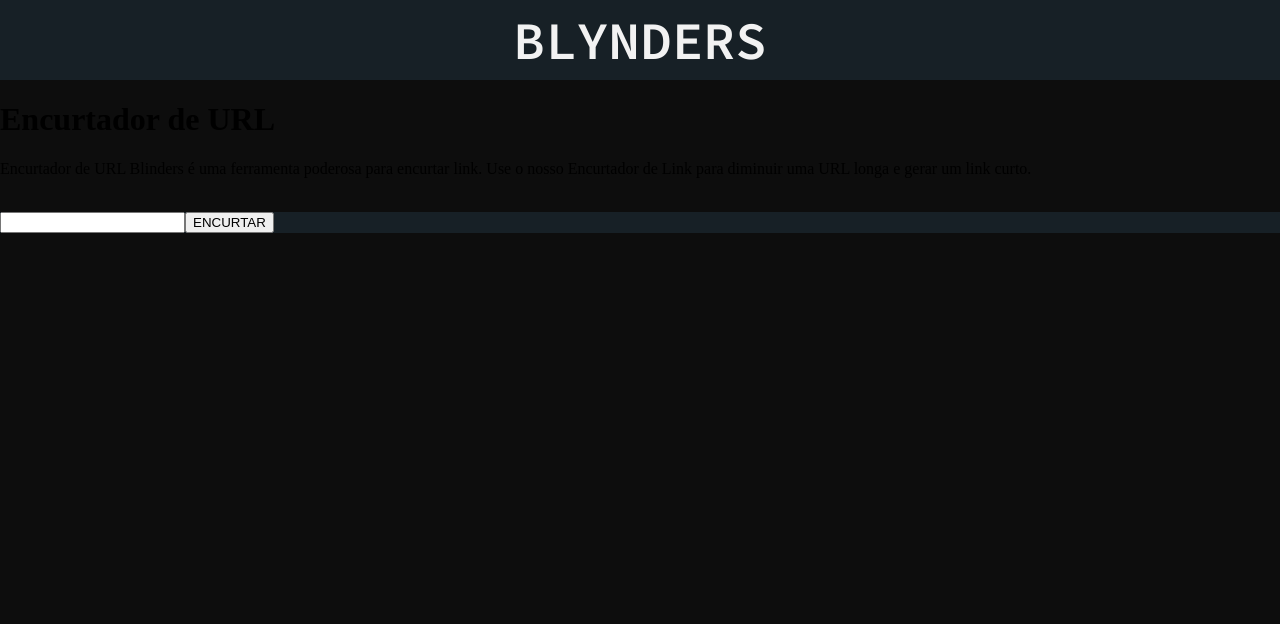
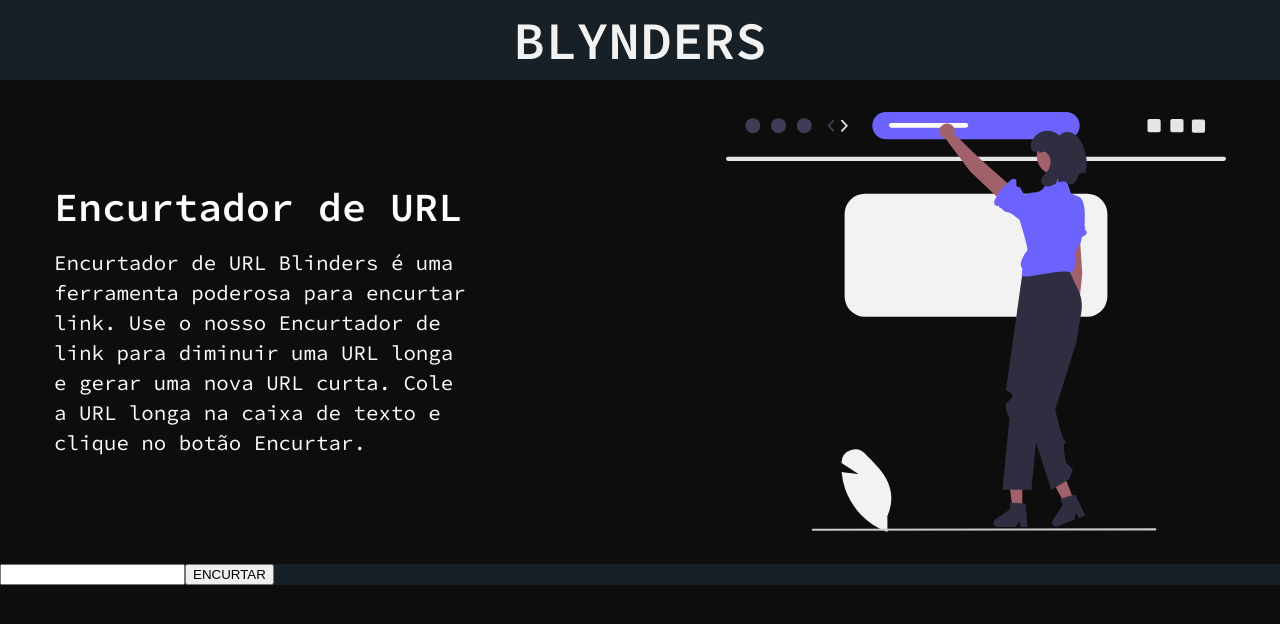
Before and after one commit to Ronaldo-Vieira-Lira/min-url, a React (Create React App) app: page / in a window 1280 px wide. Shown: the top 624 px of the page. Built offline with nearby package versions, Linux system fonts and the light colour scheme.

Commit message:
css da area sobre, troca da imagem so sobre e modificação no texto do sobre

```diff
--- a/src/components/Sobre.jsx
+++ b/src/components/Sobre.jsx
@@ -1,17 +1,19 @@
 import React from "react";
+import "../css/Sobre.css";
+import ImgSobre from "../imagens/encurta.svg";
 
 export default function Sobre() {
     return (
-        <div>
-            <div>
+        <div id="containerSobre">
+
+            <div id="textSobre">
                 <h1>Encurtador de URL</h1>
                 <p>
-                    Encurtador de URL Blinders é uma ferramenta poderosa para encurtar link. Use o nosso Encurtador de Link para diminuir uma URL longa e gerar um link curto.
+                    Encurtador de URL Blinders é uma ferramenta poderosa para encurtar link. Use o nosso Encurtador de link para diminuir uma URL longa e gerar uma nova URL curta. Cole a URL longa na caixa de texto e clique no botão Encurtar.
                 </p>
             </div>
-            <div>
-                <img src="" alt="" />
-            </div>
+
+            <img src={ImgSobre} alt="sobre" id="imgSobre"/>
 
         </div>
     )
--- a/src/css/Sobre.css
+++ b/src/css/Sobre.css
@@ -0,0 +1,26 @@
+#containerSobre {
+    display: flex;
+    justify-content: space-around;
+    align-items: center;
+    gap: 9rem;
+    margin: 2rem 0 2rem 0;
+}
+
+#textSobre {
+    width: 420px;
+    font-family: var(--fontFamily);
+    line-height: 30px;
+    color: #fff;
+}
+
+#textSobre h1 {
+    font-size: 2.5rem;
+}
+
+#textSobre p {
+    font-size: 1.3rem;
+}
+
+#imgSobre {
+    width: 500px;
+}
```
Also changed, not shown: src/imagens/encurta.svg.
